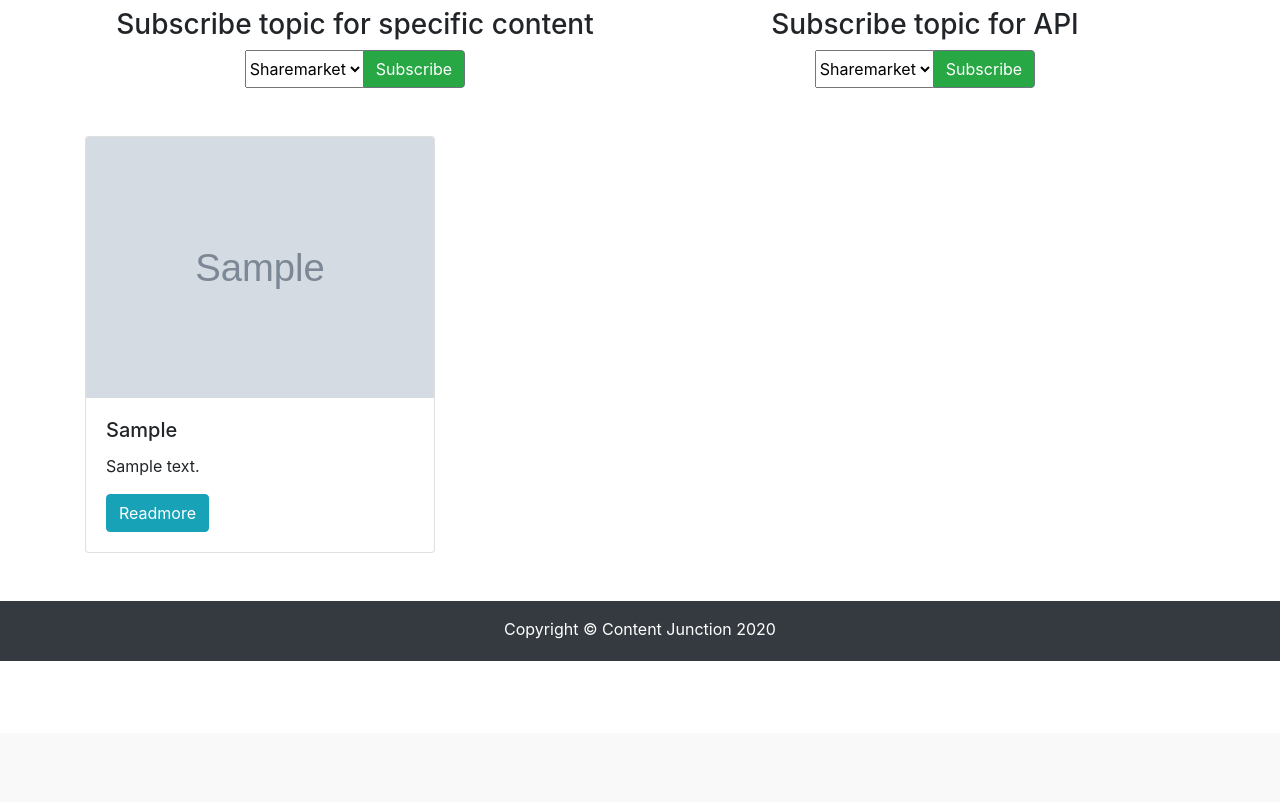
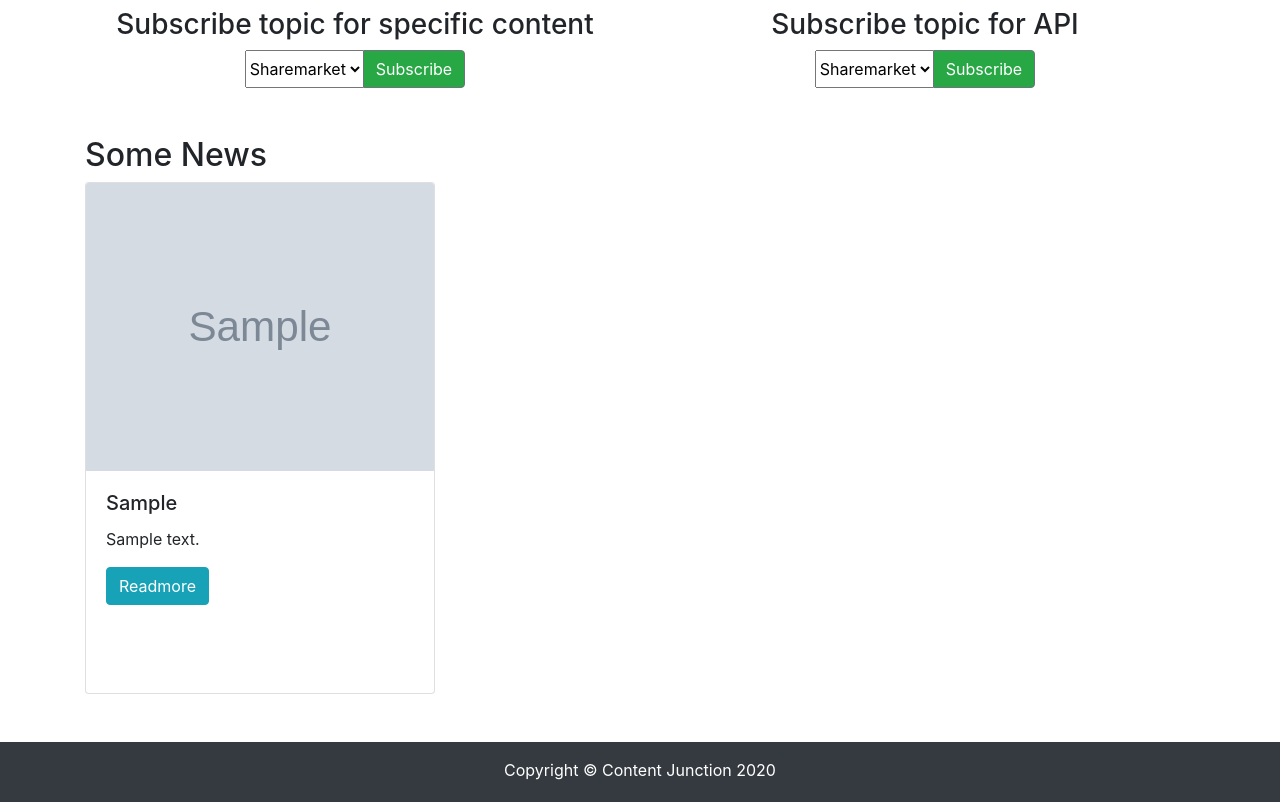
Before and after one commit to Aashish97/content_aggregator, a Django app: page / in a window 1280 px wide. Shown: the part 67-869 px from the top of the page. Before the commit the page ends 728 px from the top, so only its background shows below. Run offline with Django 3.2, Linux system fonts and the light colour scheme; a user stored in the database is signed in; tables that the repository leaves empty hold one stand-in row (values such as "Sample post"); grey boxes marked "Sample" are stand-in pictures; some libraries are stand-ins or nearby versions.

Commit message:
Changed the bootstrap

```diff
--- a/contenthub/templates/index.html
+++ b/contenthub/templates/index.html
@@ -50,11 +50,12 @@
 
     <!-- Displays the 18 contents from the database in random manner(random topics and random content) -->
 
-    <div class="row row-cols-1 row-cols-md-3 mt-5">
+    <h2 class="pt-5">Some News</h2>
+    <div class="row row-cols-1 row-cols-md-3 mt-2">
         {% for info in data %}
         <div class="col mb-4">
-            <div class="card">
-                <img src="{{info.image}}" class="card-img-top" />
+            <div class="card"  style="height: 32rem;">
+                <img src="{{info.image}}" class="card-img-top"  style="height: 18rem;"/>
                 <div class="card-body">
                     <h5 class="card-title">{{info.headline}}</h5>
                     {% if info.body %}
```
